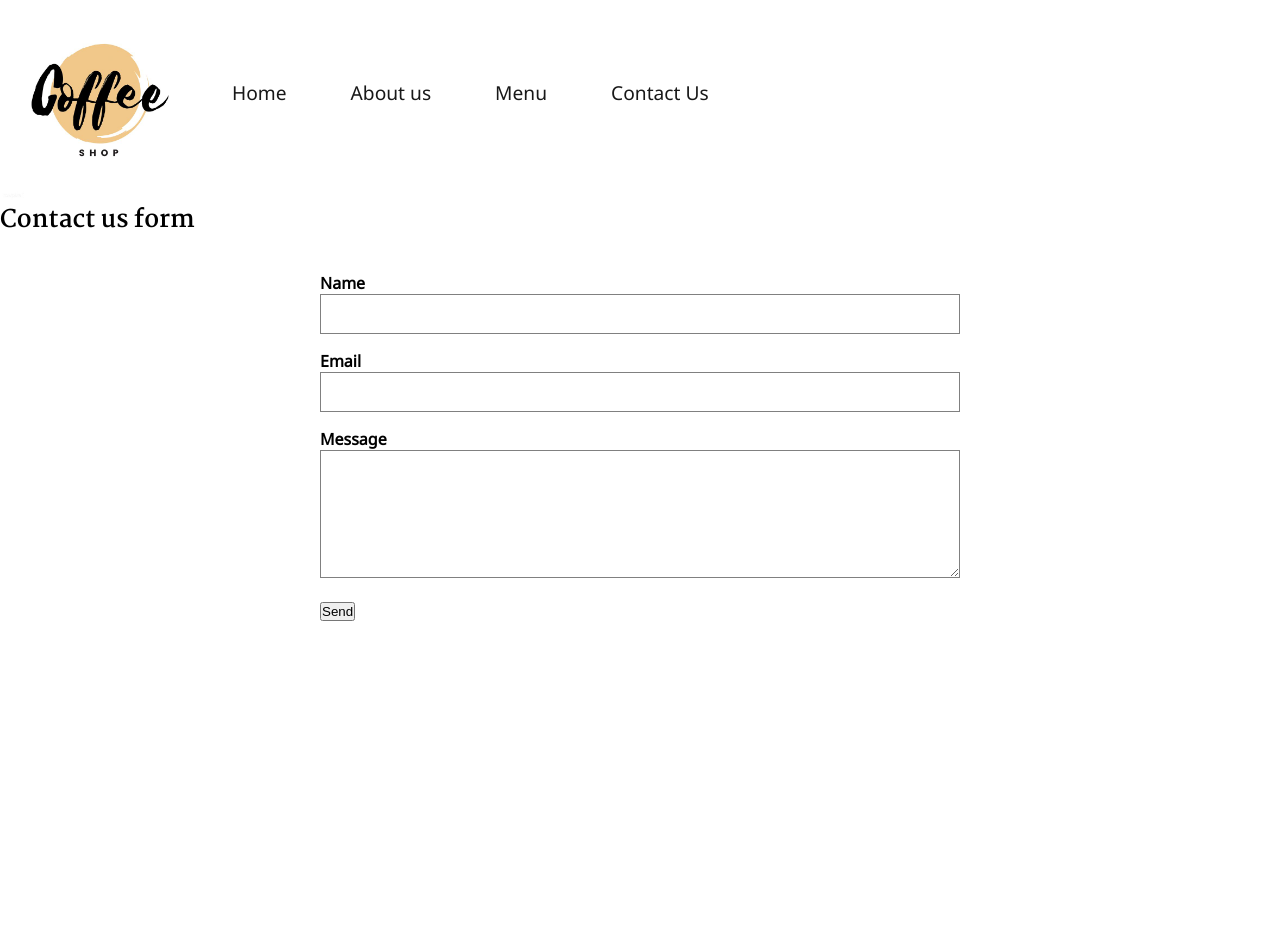
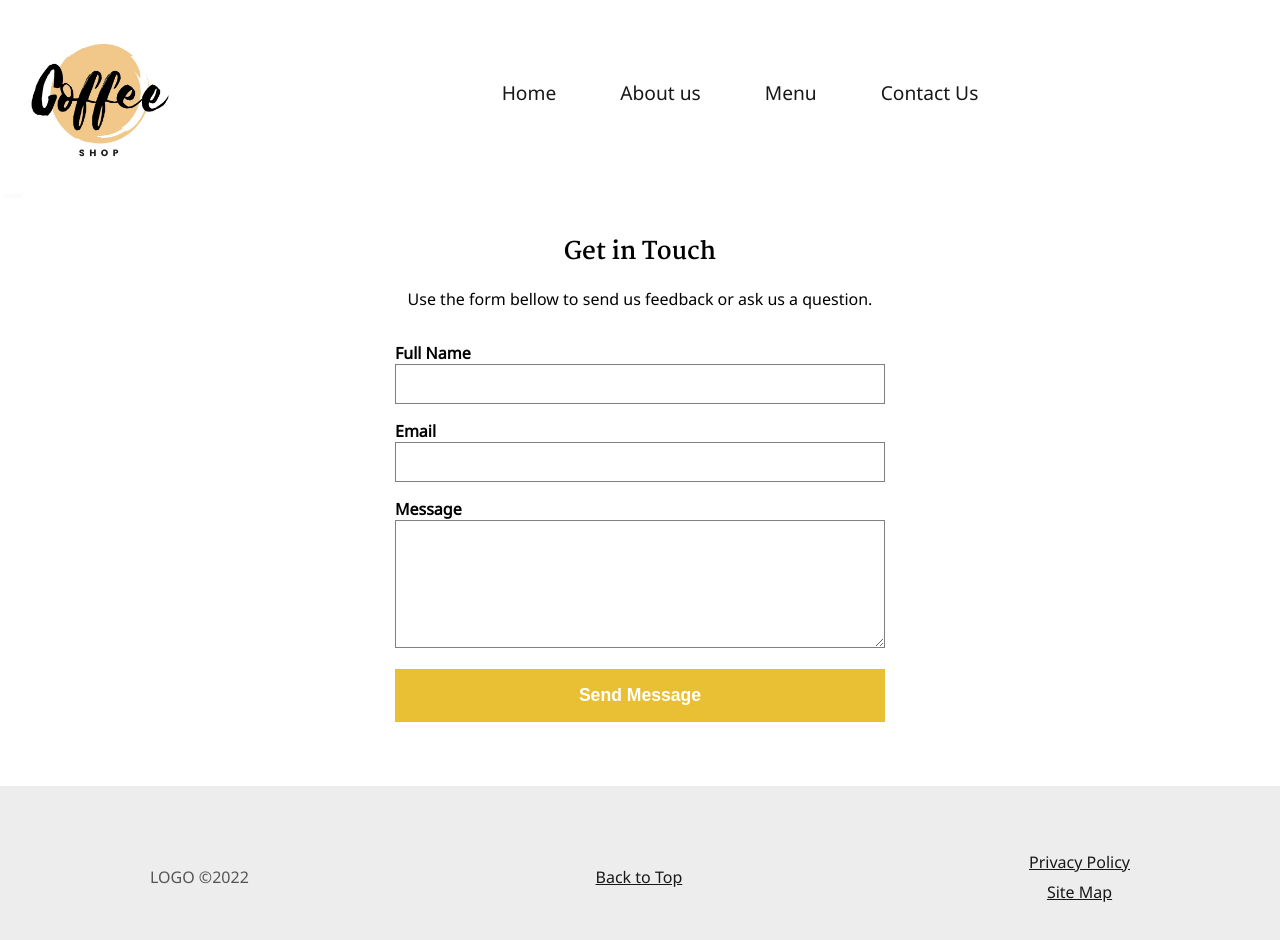
Before and after one commit to Unluc/cafe_project, a React (Create React App) app: page /contact-us in a window 1280 px wide. Shown: the top 940 px of the page. Before the commit the page ends 800 px from the top, so only its background shows below. Built offline with nearby package versions, Linux system fonts and the light colour scheme.

Commit message:
Remade some paths in react and fixed html and css

```diff
--- a/src/App.css
+++ b/src/App.css
@@ -38,7 +38,8 @@
 } */
 
 .App{
-  display: flex;
+  /* display: flex; */
+  /* flex-direction: column; */
   align-items: center;
   /* background-color: green; */
 }
--- a/src/App.js
+++ b/src/App.js
@@ -1,8 +1,9 @@
 // import logo from './logo.svg';
 import './App.css';
-import ContactForm from './contact-us/ContactUs.js';
+import ContactForm from './pages/contact-us/ContactUs.js';
 // import Header from "./components/header/Header.js";
 import HomePage from './pages/home/Home.js';
+// import Footer from './components/footer/Footer.js';
 import { BrowserRouter as Router, Routes, Route, Link } from "react-router-dom";
 
 function App() {
@@ -42,7 +43,6 @@ function App() {
       <div className='App'>
         <Header />
         {/* <HomePage /> */}
-
       </div>
 
       <Routes>
--- /dev/null
+++ b/src/components/footer/Footer.css
@@ -0,0 +1,29 @@
+.page-footer {
+    background-color: #EDEDED;
+    /* position:absolute;
+    left:0;
+    bottom:0;
+    right:0; */
+}
+
+.footer-content {
+    padding: 3rem 0;
+    text-align: center;
+}
+
+.footer-content p {
+    color: #555;
+    margin: 2rem 0;
+}
+
+.footer-content a {
+    color: #181818;
+}
+
+.footer-links {
+    list-style: none;
+}
+
+.footer-links li {
+    margin: 0.5rem 0;
+}
--- /dev/null
+++ b/src/components/footer/Footer.js
@@ -0,0 +1,20 @@
+import "./Footer.css";
+
+function Footer() {
+    return(
+        <footer className="page-footer">
+            <div className="footer-content">
+                <a href="#top">Back to Top</a>
+
+                <p>LOGO &copy;2022</p>
+
+                <ul className="footer-links">
+                <li><a href="#">Privacy Policy</a></li>
+                <li><a href="#">Site Map</a></li>
+                </ul>
+            </div>
+        </footer>
+    );
+}
+
+export default Footer;
--- a/src/index.css
+++ b/src/index.css
@@ -106,11 +106,11 @@ section > p {
     flex: 1;
 }
 
-.page-footer {
+/* .page-footer {
     background-color: #EDEDED;
-}
+} */
 
-.footer-content {
+/* .footer-content {
     padding: 3rem 0;
     text-align: center;
 }
@@ -130,7 +130,7 @@ section > p {
 
 .footer-links li {
     margin: 0.5rem 0;
-}
+} */
 
 .hero {
     background-color: #d32405;
@@ -231,10 +231,10 @@ th, td {
     padding: 1rem;
 }
 
-form {
+/* form {
     margin: 2rem auto;
     width: 100%;
-}
+} */
 
 label {
     font-weight: bold;
@@ -311,7 +311,7 @@ textarea:focus {
 
     .hero-text {
         padding: 1.5rem 2rem;
-        height: 400px;
+        /* height: 400px; */
     }
 
     .hero {
@@ -342,9 +342,9 @@ textarea:focus {
         align-items: center;
     } */
 
-    form {
+    /* form {
         width: 50%;
-    }
+    } */
 
     .hide-on-desctop {
         display: none;
--- /dev/null
+++ b/src/pages/contact-us/ContactUs.css
@@ -0,0 +1,27 @@
+form {
+    margin: 2rem auto;
+    width: 100%;
+}
+
+.btn-submit {
+    width: 100%;
+}
+
+.content-section > h2,
+.content-section > p {
+    text-align: center;
+}
+
+@media only screen and (min-width: 550px) and (max-width: 1000px) {
+    form {
+        width: 75%;
+    }
+}
+
+@media only screen and (min-width: 1001px) {
+    form {
+        width: 50%;
+    }
+
+
+}
--- a/src/contact-us/ContactUs.js
+++ b/src/pages/contact-us/ContactUs.js
@@ -1,12 +1,14 @@
 import React from "react";
 import axios from "axios";
+import "./ContactUs.css"
+import Footer from "../../components/footer/Footer.js";
 
 const ContactForm = () => {
 
   axios.defaults.xsrfCookieName = 'csrftoken';
   axios.defaults.xsrfHeaderName = 'X-CSRFToken';
 
-  const[formStatus, setFormStatus] = React.useState("Send");
+  const[formStatus, setFormStatus] = React.useState("Send Message");
 
   const onSubmit = (e) => {
 
@@ -37,7 +39,38 @@ const ContactForm = () => {
   }
 
   return (
-      <div className="container mt-5">
+    <div className="page-content">
+      <section className="content-section">
+        <h2>Get in Touch</h2>
+
+        <p>
+          Use the form bellow to send us feedback or ask us a question.
+        </p>
+
+        <form onSubmit={onSubmit}>
+          <label htmlFor="name">Full Name</label>
+          <input type="text" id="name" required />
+
+          <label htmlFor="email">Email</label>
+          <input type="email" id="email" required />
+
+          <label htmlFor="message">Message</label>
+          <textarea id="message" required />
+
+          <button className="btn-submit" type="submit" value="Send Message">
+            {formStatus}
+          </button>
+        </form>
+      </section>
+      <Footer />
+    </div>
+
+  );
+}
+
+export default ContactForm;
+
+/* <div className="container mt-5">
     <h2 className="mb-3">Contact us form</h2>
     <form class="contact-form" onSubmit={onSubmit}>
       <div className="mb-3">
@@ -62,8 +95,4 @@ const ContactForm = () => {
         {formStatus}
       </button>
     </form>
-  </div>
-  )
-}
-
-export default ContactForm;
+  </div> */
--- a/src/pages/home/Home.js
+++ b/src/pages/home/Home.js
@@ -1,3 +1,4 @@
+import Footer from "../../components/footer/Footer.js"
 function HomePage() {
     return (
         <div className="Home-container">
@@ -5,11 +6,10 @@ function HomePage() {
 
 
       <div className="hero-text">
-        <h1 className="hero-title">Welcome to LOGO!</h1>
+        <h1 className="hero-title">Welcome to Coffee!</h1>
 
         <p className="hero-subtitle">
-          Premium fashion at affordable prices
-
+          Premium coffee at affordable prices
         </p>
       </div>
 
@@ -138,18 +138,7 @@ function HomePage() {
       </section>
     </main>
 
-    <footer className="page-footer">
-      <div className="footer-content">
-        <a href="#top">Back to Top</a>
-
-        <p>LOGO &copy;2022</p>
-
-        <ul className="footer-links">
-          <li><a href="#">Privacy Policy</a></li>
-          <li><a href="#">Site Map</a></li>
-        </ul>
-      </div>
-    </footer>
+    <Footer />
     </div>
     );
 }
```
Also changed, not shown: 1 other file (tests, documents, lock files or other folders).
